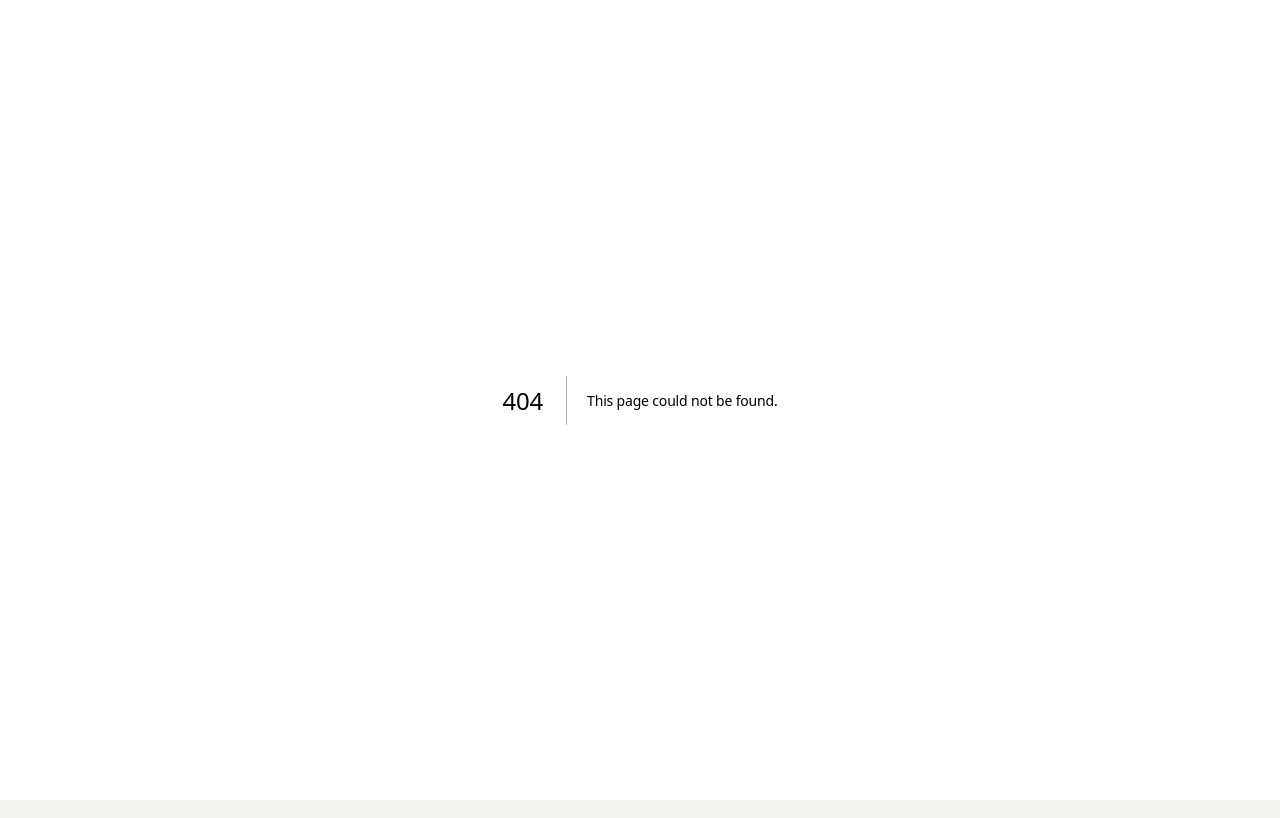
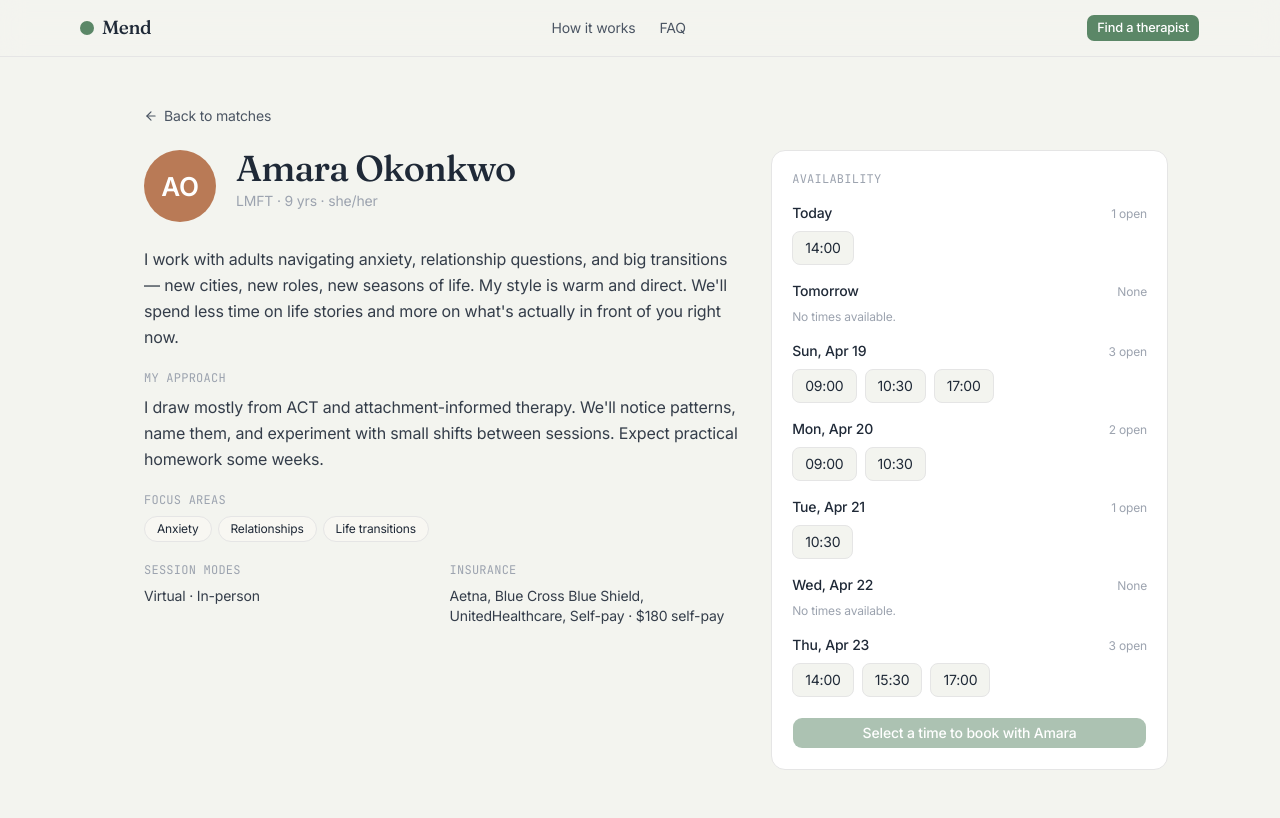
Before and after one commit to respawner8/mend, a Next.js app: page /therapists/t1 in a window 1280 px wide. Before the commit this address had no page. Built offline with nearby package versions, Linux system fonts and the light colour scheme.

Commit message:
feat: therapist profile with bio, specialties, and 7-day slot picker

```diff
--- /dev/null
+++ b/app/therapists/[id]/page.tsx
@@ -0,0 +1,32 @@
+import Link from "next/link";
+import { notFound } from "next/navigation";
+import { ArrowLeft } from "lucide-react";
+import { SiteHeader } from "@/components/site/site-header";
+import { therapistById, therapists } from "@/lib/therapists";
+import { ProfileHeader } from "@/components/therapist/profile-header";
+import { AvailabilityCalendar } from "@/components/therapist/availability-calendar";
+
+export async function generateStaticParams() {
+  return therapists.map(t => ({ id: t.id }));
+}
+
+export default async function TherapistPage({ params }: { params: Promise<{ id: string }> }) {
+  const { id } = await params;
+  const therapist = therapistById(id);
+  if (!therapist) notFound();
+
+  return (
+    <>
+      <SiteHeader />
+      <main className="mx-auto max-w-5xl px-4 py-8 md:py-12">
+        <Link href="/matches" className="mb-6 inline-flex items-center gap-1.5 text-sm text-[var(--color-text-muted)] hover:text-[var(--color-ink)]">
+          <ArrowLeft className="h-3.5 w-3.5" /> Back to matches
+        </Link>
+        <div className="grid gap-8 md:grid-cols-[60%_40%]">
+          <ProfileHeader therapist={therapist} />
+          <AvailabilityCalendar therapistId={therapist.id} slots={therapist.availability} firstName={therapist.firstName} />
+        </div>
+      </main>
+    </>
+  );
+}
--- /dev/null
+++ b/components/therapist/availability-calendar.tsx
@@ -0,0 +1,92 @@
+"use client";
+
+import { useState, useMemo } from "react";
+import { useRouter } from "next/navigation";
+import { Button } from "@/components/ui/button";
+import { cn } from "@/lib/utils";
+import type { Slot } from "@/lib/types";
+
+function formatDayLabel(iso: string): string {
+  const d = new Date(iso + "T00:00:00");
+  const today = new Date();
+  today.setHours(0, 0, 0, 0);
+  const delta = Math.round((d.getTime() - today.getTime()) / 86_400_000);
+  if (delta === 0) return "Today";
+  if (delta === 1) return "Tomorrow";
+  return d.toLocaleDateString("en-US", { weekday: "short", month: "short", day: "numeric" });
+}
+
+export function AvailabilityCalendar({
+  therapistId, slots, firstName,
+}: {
+  therapistId: string; slots: Slot[]; firstName: string;
+}) {
+  const router = useRouter();
+  const [selected, setSelected] = useState<Slot | null>(null);
+
+  const byDay = useMemo(() => {
+    const map = new Map<string, string[]>();
+    const now = new Date();
+    for (let i = 0; i < 7; i++) {
+      const d = new Date(now.getTime() + i * 86_400_000);
+      const iso = d.toISOString().slice(0, 10);
+      map.set(iso, []);
+    }
+    for (const s of slots) {
+      const arr = map.get(s.day);
+      if (arr) arr.push(s.time);
+    }
+    for (const times of map.values()) times.sort();
+    return Array.from(map.entries());
+  }, [slots]);
+
+  return (
+    <div className="rounded-xl border border-[var(--color-border)] bg-[var(--color-surface)] p-5">
+      <div className="mono mb-4 text-xs uppercase tracking-[0.12em] text-[var(--color-text-subtle)]">Availability</div>
+      <div className="space-y-4">
+        {byDay.map(([day, times]) => (
+          <div key={day}>
+            <div className="mb-2 flex items-baseline justify-between">
+              <div className="text-sm font-medium text-[var(--color-ink)]">{formatDayLabel(day)}</div>
+              <div className="text-xs text-[var(--color-text-subtle)]">{times.length > 0 ? `${times.length} open` : "None"}</div>
+            </div>
+            {times.length > 0 ? (
+              <div className="flex flex-wrap gap-2">
+                {times.map(time => {
+                  const active = selected?.day === day && selected.time === time;
+                  return (
+                    <button
+                      key={`${day}-${time}`}
+                      onClick={() => setSelected({ day, time })}
+                      aria-pressed={active}
+                      className={cn(
+                        "rounded-md border px-3 py-1.5 text-sm transition-colors",
+                        active
+                          ? "border-[var(--color-sage)] bg-[var(--color-sage)] text-white"
+                          : "border-[var(--color-border)] bg-[var(--color-bg)] text-[var(--color-ink)] hover:border-[var(--color-sage)]",
+                      )}
+                    >
+                      {time}
+                    </button>
+                  );
+                })}
+              </div>
+            ) : (
+              <div className="text-xs text-[var(--color-text-subtle)]">No times available.</div>
+            )}
+          </div>
+        ))}
+      </div>
+
+      <Button
+        disabled={!selected}
+        onClick={() =>
+          selected && router.push(`/book/${therapistId}?day=${selected.day}&time=${encodeURIComponent(selected.time)}`)
+        }
+        className="mt-5 w-full bg-[var(--color-sage)] text-white hover:bg-[var(--color-sage-deep)]"
+      >
+        {selected ? `Book with ${firstName} on ${formatDayLabel(selected.day)} at ${selected.time}` : `Select a time to book with ${firstName}`}
+      </Button>
+    </div>
+  );
+}
--- /dev/null
+++ b/components/therapist/profile-header.tsx
@@ -0,0 +1,57 @@
+import { Avatar } from "@/components/avatar";
+import type { Therapist } from "@/lib/types";
+import { specialtyLabels, insuranceLabels, modeLabels } from "@/lib/specialties";
+
+export function ProfileHeader({ therapist }: { therapist: Therapist }) {
+  return (
+    <div>
+      <div className="flex items-start gap-5">
+        <Avatar firstName={therapist.firstName} lastName={therapist.lastName} color={therapist.color} size={72} />
+        <div className="min-w-0">
+          <h1 className="display text-3xl text-[var(--color-ink)] md:text-4xl">
+            {therapist.firstName} {therapist.lastName}
+          </h1>
+          <p className="mt-1 text-sm text-[var(--color-text-subtle)]">
+            {therapist.credentials} · {therapist.yearsPracticing} yrs · {therapist.pronouns}
+          </p>
+        </div>
+      </div>
+
+      <div className="mt-6 space-y-5">
+        <p className="text-[var(--color-ink)]/90 leading-relaxed">{therapist.bio}</p>
+
+        <div>
+          <div className="mono mb-2 text-xs uppercase tracking-[0.12em] text-[var(--color-text-subtle)]">My approach</div>
+          <p className="text-[var(--color-ink)]/90 leading-relaxed">{therapist.approach}</p>
+        </div>
+
+        <div>
+          <div className="mono mb-2 text-xs uppercase tracking-[0.12em] text-[var(--color-text-subtle)]">Focus areas</div>
+          <div className="flex flex-wrap gap-1.5">
+            {therapist.specialties.map(s => (
+              <span key={s} className="rounded-full border border-[var(--color-border)] bg-[var(--color-surface-2)] px-3 py-1 text-xs text-[var(--color-ink)]">
+                {specialtyLabels[s]}
+              </span>
+            ))}
+          </div>
+        </div>
+
+        <div className="grid gap-4 sm:grid-cols-2">
+          <div>
+            <div className="mono mb-2 text-xs uppercase tracking-[0.12em] text-[var(--color-text-subtle)]">Session modes</div>
+            <div className="text-sm text-[var(--color-ink)]/90">
+              {therapist.modes.map(m => modeLabels[m]).join(" · ")}
+            </div>
+          </div>
+          <div>
+            <div className="mono mb-2 text-xs uppercase tracking-[0.12em] text-[var(--color-text-subtle)]">Insurance</div>
+            <div className="text-sm text-[var(--color-ink)]/90">
+              {therapist.insurances.map(i => insuranceLabels[i]).join(", ")}
+              {therapist.price && <> · ${therapist.price} self-pay</>}
+            </div>
+          </div>
+        </div>
+      </div>
+    </div>
+  );
+}
```
